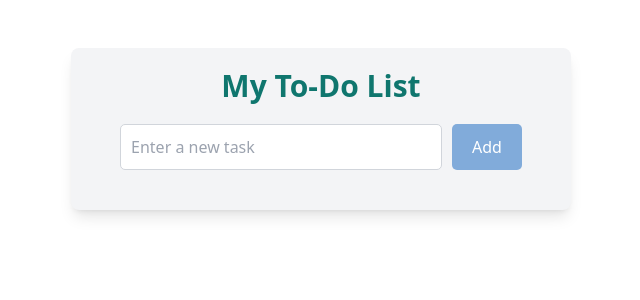
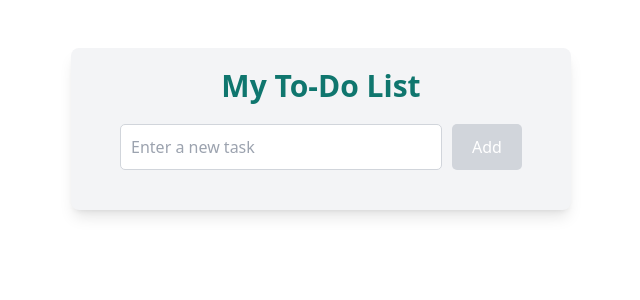
Before and after one commit to sh1zzle/TO-DO-List, a React (Vite) app: page / in a window 1280 px wide. Shown: the top 300 px of the page, without its empty margins (319-959 px from the left). Built offline with nearby package versions, Linux system fonts and the light colour scheme.

Commit message:
UX improvements

```diff
--- a/src/index.tsx
+++ b/src/index.tsx
@@ -30,6 +30,20 @@ const App = () => {
     loadTodos();
   }, []);
 
+  useEffect(() => {
+    const handleKeyDown = (e: KeyboardEvent) => {
+      if (e.key === 'Enter') {
+        handleAddTodo();
+      }
+    };
+
+    window.addEventListener('keydown', handleKeyDown);
+
+    return () => {
+      window.removeEventListener('keydown', handleKeyDown);
+    };
+  }, [input]);
+
   const handleAddTodo = async () => {
     if (!input.trim()) return;
     try {
@@ -54,12 +68,15 @@ const App = () => {
         />
         <button
           onClick={handleAddTodo}
-          className="px-5 py-2.5 bg-[#81abda] text-white border-none rounded-[5px] cursor-pointer text-base transition-colors duration-200 hover:bg-[#0056b3]"
-          disabled={loading}
+          className={`px-5 py-2.5 text-white border-none rounded-[5px] cursor-pointer text-base transition-colors duration-200 ${
+            input.length > 0 ? 'bg-[#0056b3]' : 'bg-gray-300'
+          }`}
+          disabled={loading || input.length === 0}
         >
           {loading ? 'Adding...' : 'Add'}
         </button>
       </div>
+
       <ul className="list-none p-0 flex flex-col">
         {todos.map((todo) => (
           <li
@@ -76,7 +93,7 @@ const App = () => {
                 removeTodo(todo.id);
               }}
               icon={faTrashCan}
-              className="ml-[10px] cursor-pointer"
+              className="ml-[10px] cursor-pointer p-2 rounded-full bg-gray-200 hover:bg-red-500 transition-colors duration-200 text-gray-700 hover:text-white"
             />
           </li>
         ))}
```
